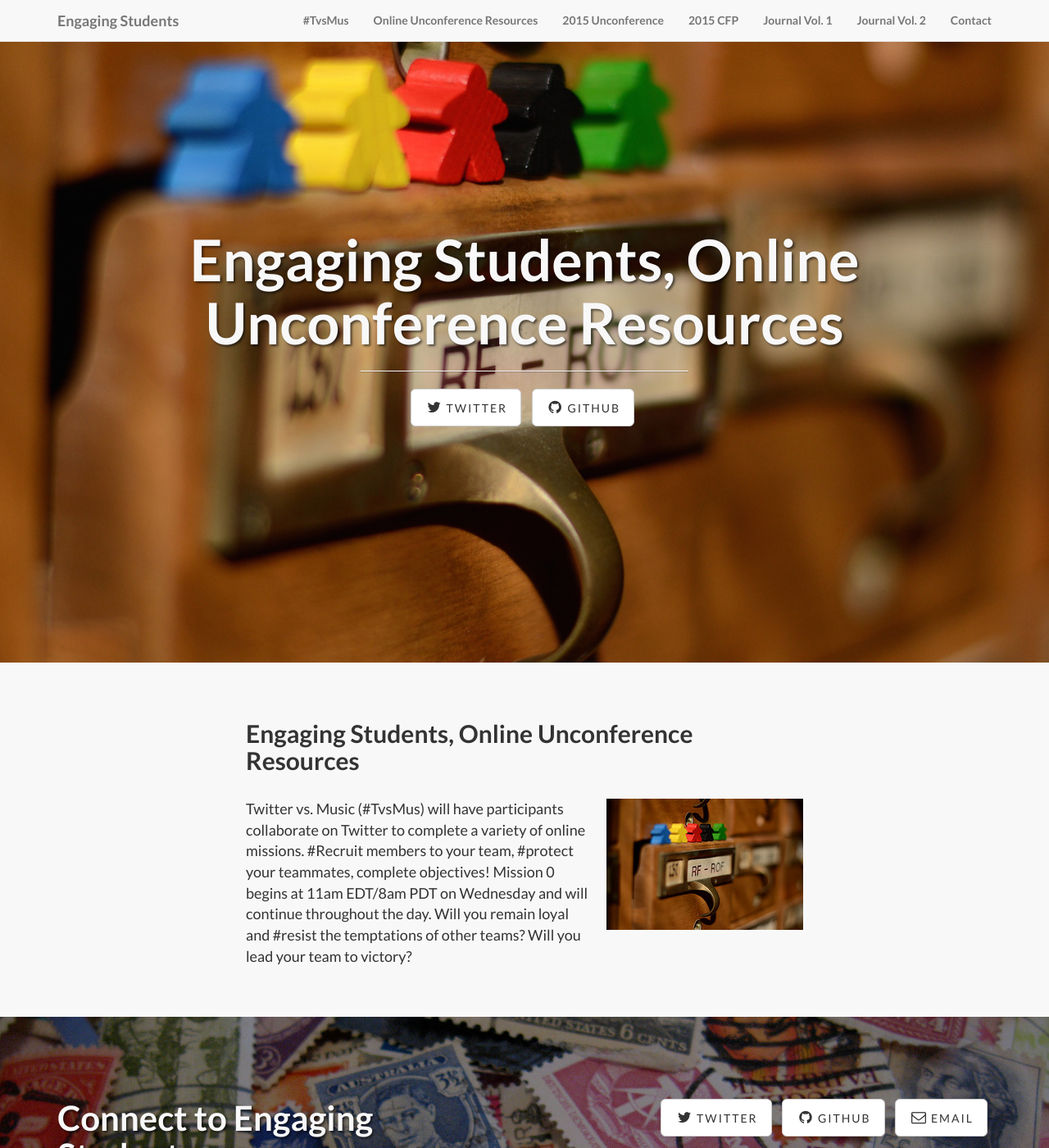
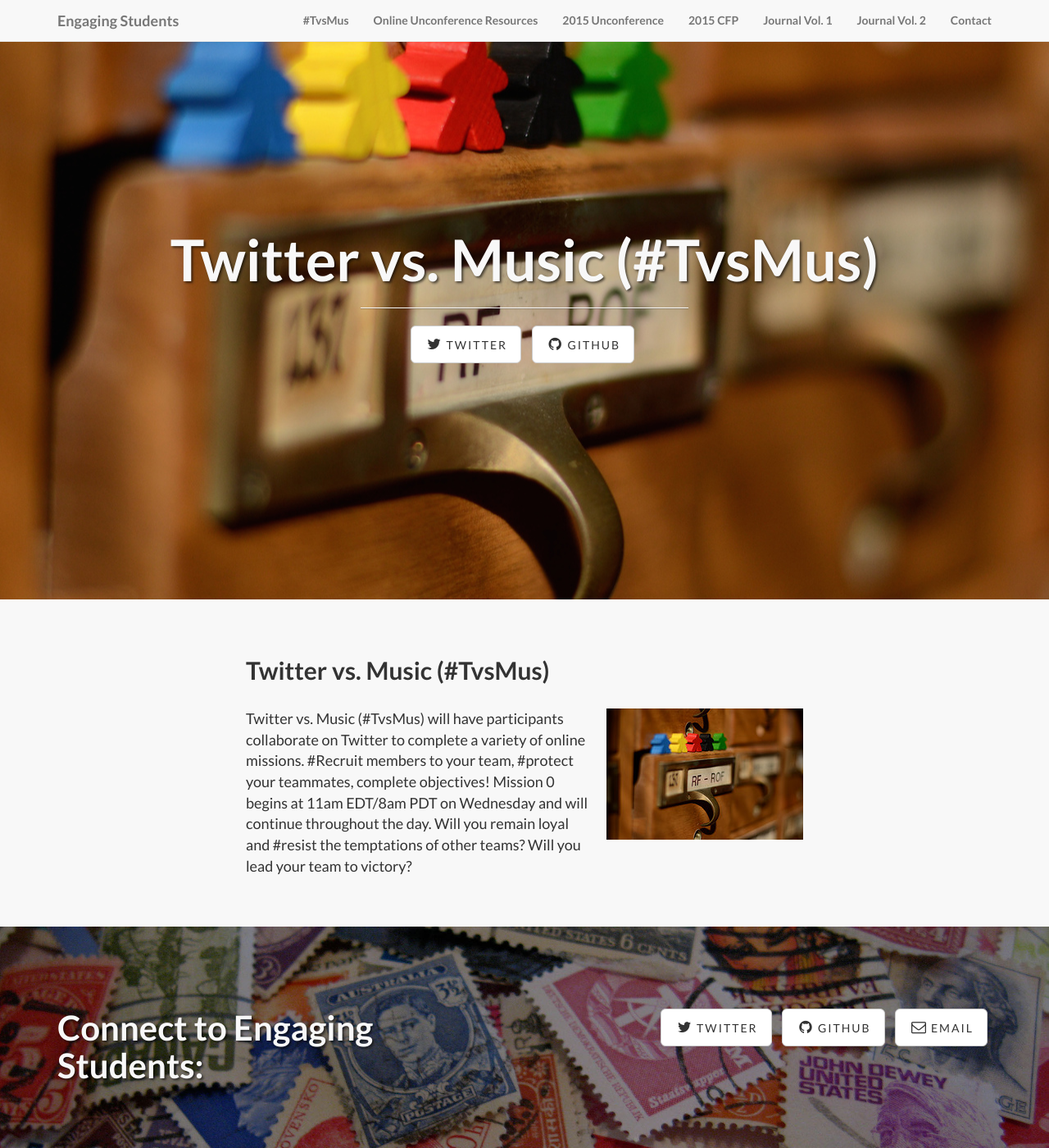
Before and after one commit to flipcamp/flipcamp.github.io, a Jekyll site: the page built from TvsMus.md, in a window 1280 px wide and 1400 px high. Shown: the whole window at 82% size. Built offline with Jekyll 4.4.1, drawn with Linux system fonts in a browser that asks for light colours; nearby versions of some CDN libraries; library files that are not in the unit come from our copies.

Commit message:
TvsMus image

```diff
--- a/TvsMus.md
+++ b/TvsMus.md
@@ -1,6 +1,6 @@
 ---
 layout: page
-title: Engaging Students, Online Unconference Resources
+title: Twitter vs. Music (#TvsMus)
 image: gamePieces-large.jpg
 ---
 
```
